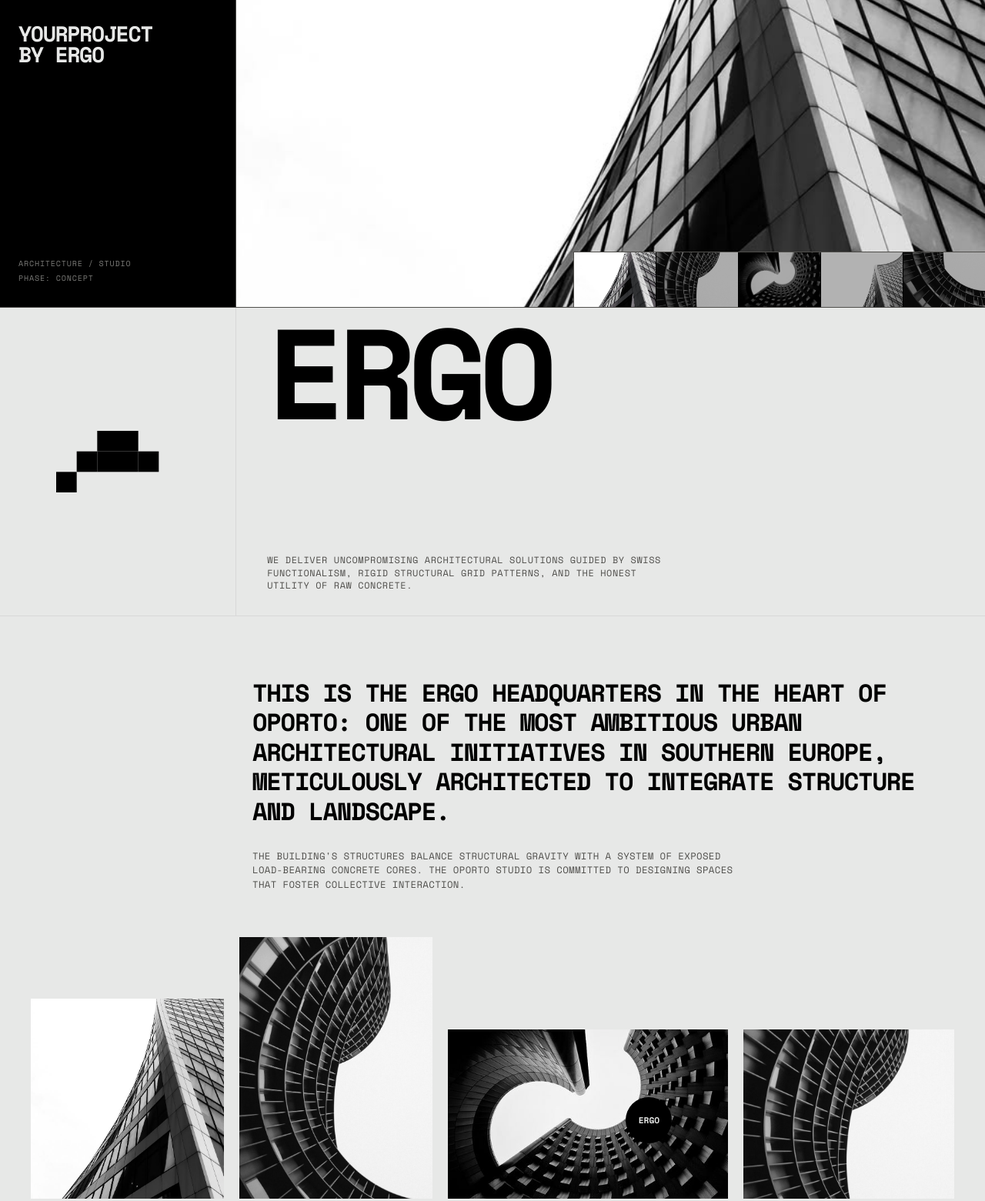
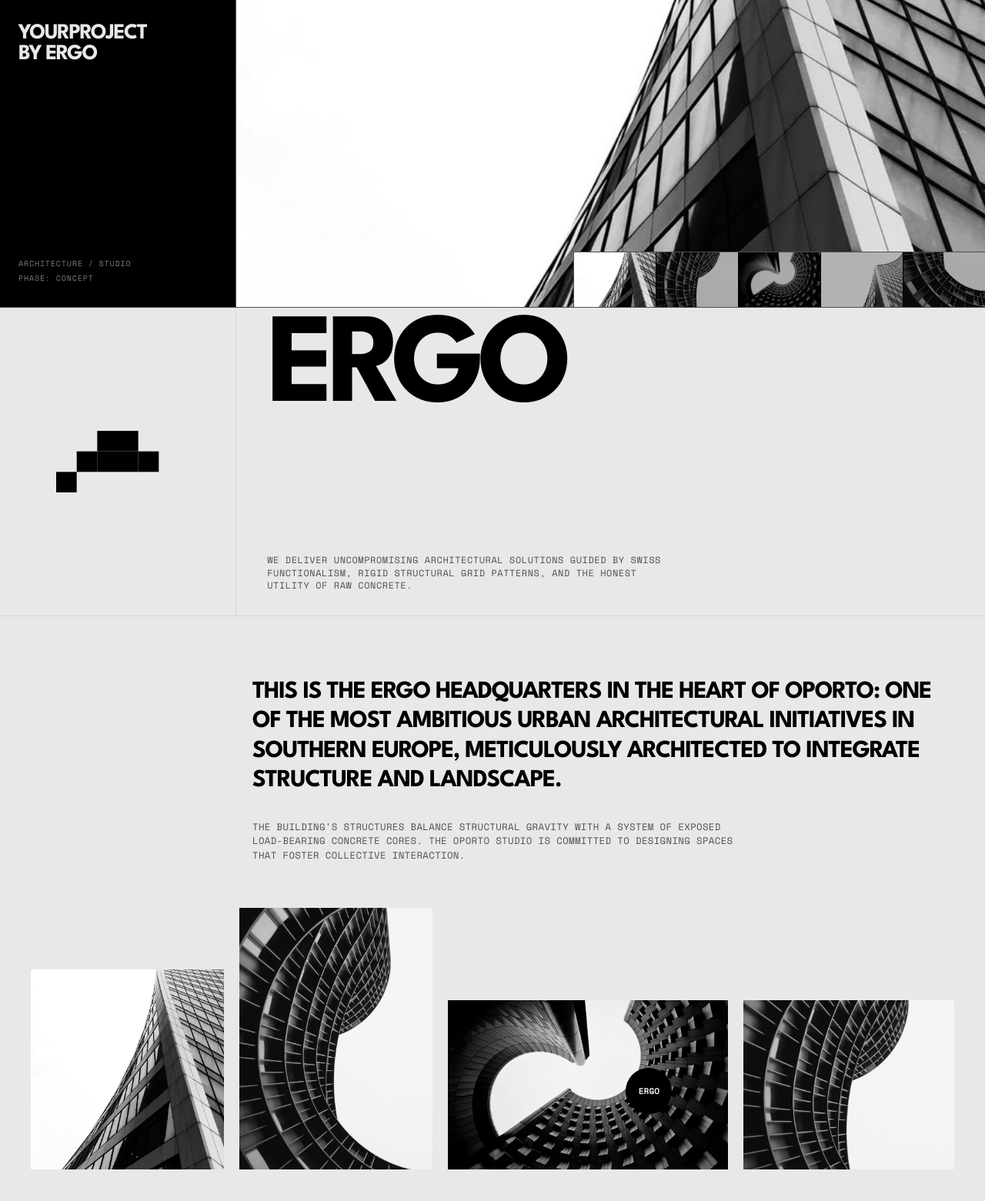
Before and after one commit to JoaoLu-debug/Arquitetura, a plain HTML site: page index.html in a window 1280 px wide. Shown: the top 1561 px of the page at 77% size. Drawn offline with nearby package versions, Linux system fonts and the light colour scheme.

Commit message:
Configure Futura PT / League Spartan font stack for all highlighted bold text, narrative headings, and metrics

```diff
--- a/index.html
+++ b/index.html
@@ -7,7 +7,7 @@
     <!-- Technical & digital font style (Space Mono) with straight terminals & geometric proportions -->
     <link rel="preconnect" href="https://fonts.googleapis.com">
     <link rel="preconnect" href="https://fonts.gstatic.com" crossorigin>
-    <link href="https://fonts.googleapis.com/css2?family=Space+Mono:ital,wght@0,400;0,700;1,400;1,700&display=swap" rel="stylesheet">
+    <link href="https://fonts.googleapis.com/css2?family=League+Spartan:wght@700;800;900&family=Space+Mono:ital,wght@0,400;0,700;1,400;1,700&display=swap" rel="stylesheet">
     <link rel="stylesheet" href="style.css">
 </head>
 <body>
--- a/style.css
+++ b/style.css
@@ -13,6 +13,7 @@
 
     /* Font families */
     --font-mono: 'Space Mono', 'Courier New', Courier, monospace;
+    --font-futura: 'Futura PT', 'Futura', 'League Spartan', 'Montserrat', sans-serif;
 }
 
 /* Base resets */
@@ -92,6 +93,7 @@ html, body {
 }
 
 .black-bar h1 {
+    font-family: var(--font-futura);
     font-size: clamp(1.4rem, 2.2vw, 2.8rem);
     font-weight: 700;
     line-height: 0.95;
@@ -230,6 +232,7 @@ html, body {
 }
 
 .brand-huge {
+    font-family: var(--font-futura);
     font-size: clamp(5rem, 13vw, 14rem);
     font-weight: 700;
     line-height: 0.75;
@@ -281,6 +284,7 @@ html, body {
 }
 
 .narrative-content h2 {
+    font-family: var(--font-futura);
     font-size: clamp(1.4rem, 2.5vw, 2.5rem);
     font-weight: 700;
     line-height: 1.2;
@@ -425,6 +429,7 @@ html, body {
 }
 
 .metric-value {
+    font-family: var(--font-futura);
     font-size: clamp(2rem, 3.5vw, 3.5rem);
     font-weight: 700;
     color: var(--color-black);
```
